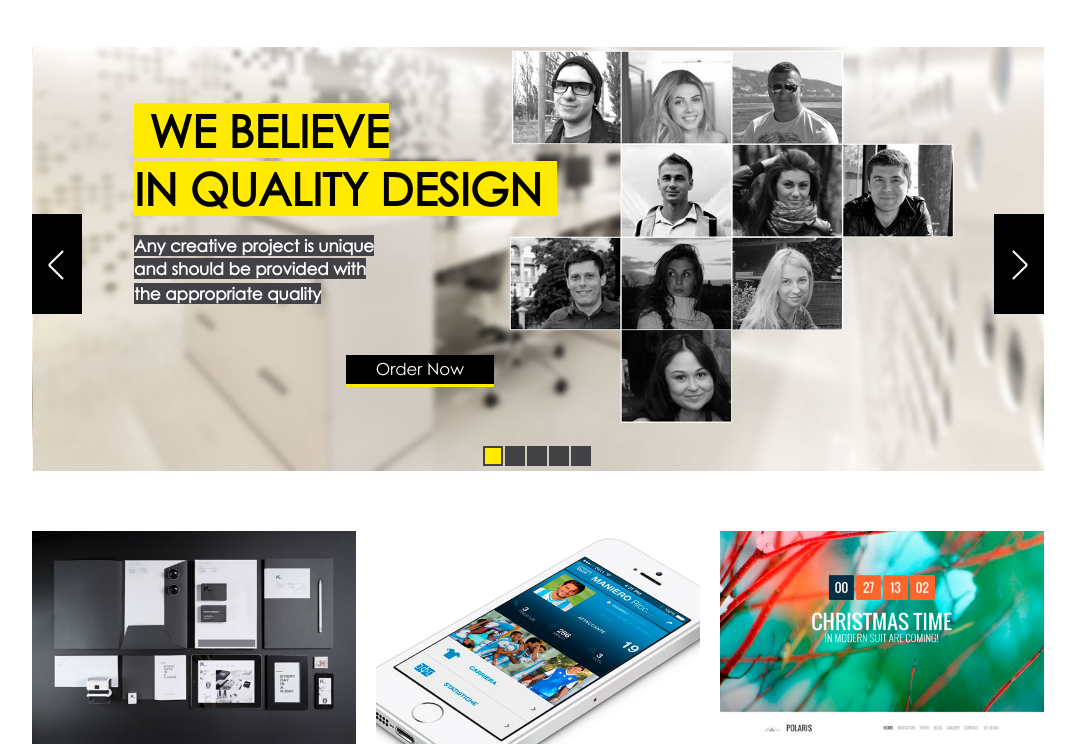
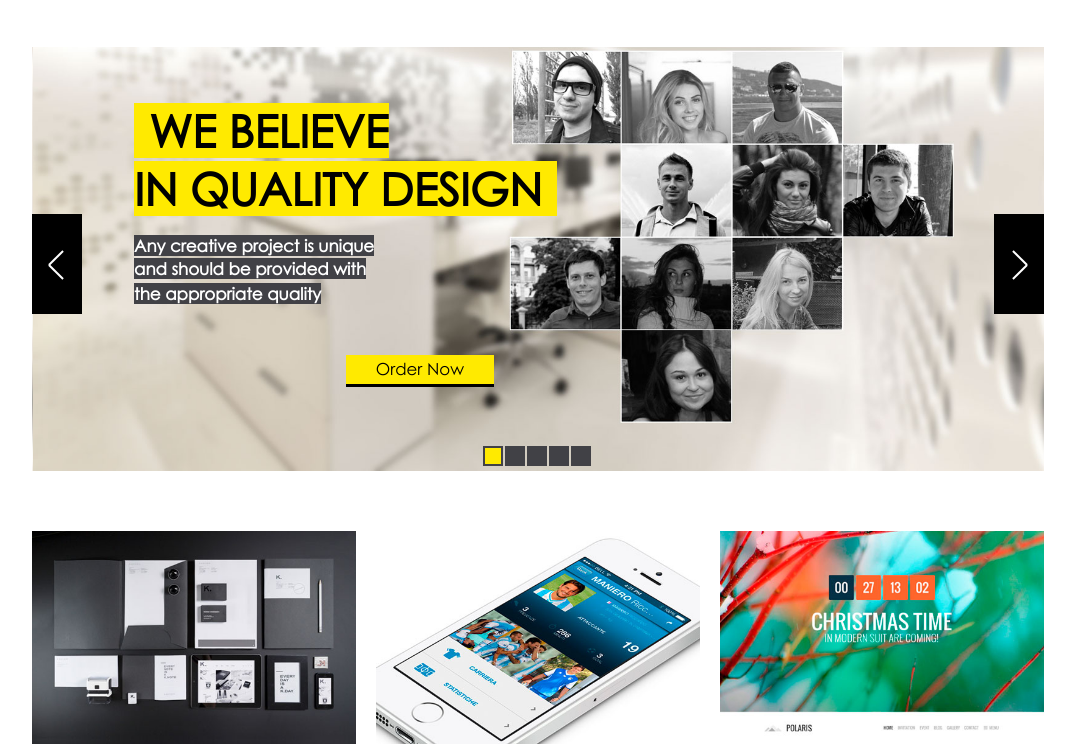
Before and after one commit to Magdan4ik/task-Vmeste, a plain HTML site: page index.html in a window 1280 px wide. In both pictures the pointer is over the link "Order Now". Shown: the part 1008-1752 px from the top of the page, without its empty margins (102-1177 px from the left). Drawn offline with nearby package versions, Linux system fonts and the light colour scheme; some packages are replaced by stand-ins of ours.

Commit message:
Slider link hover effect

```diff
--- a/css/main.css
+++ b/css/main.css
@@ -278,6 +278,13 @@ a {
 	position: relative;
 	top: 90px;
 	left: 20px;
+	transition: 0.3s all;
+}
+
+.slider__link:hover {
+	color: #000;
+	background-color: #ffea00;
+	border-bottom: 3px solid #000;
 }
 
 
```
